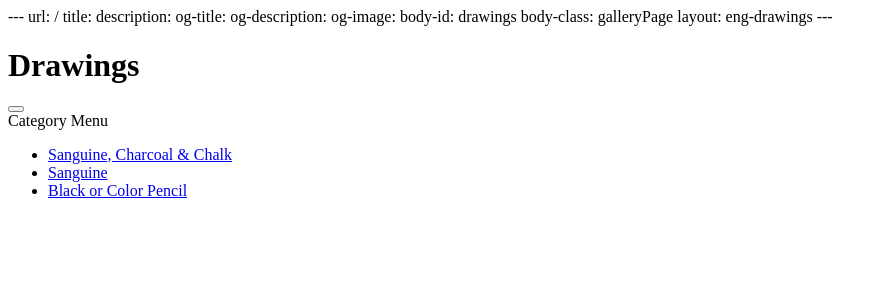
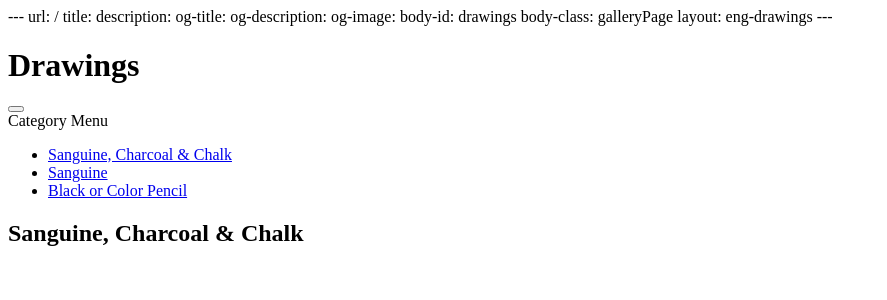
Before and after one commit to nico-watine/nicolas-watine-fr, a PHP site: page /eng/drawings in a window 1280 px wide. Shown: the top 300 px of the page, without its empty margins (0-887 px from the left). Run offline with PHP 8.4, Linux system fonts and the light colour scheme.

Commit message:
Set up first section container

```diff
--- a/src/pages/eng/drawings.php
+++ b/src/pages/eng/drawings.php
@@ -25,3 +25,6 @@ layout: eng-drawings
 		</nav>
 	</div>
 </div>
+<div class="row gallery artCard-grid small-up-1 medium-up-2 large-up-4" id="sanguine-charcoal-chalk">
+	<h2 class="subCategory-heading white serif text-center">Sanguine, Charcoal &amp; Chalk</h2>
+</div>
```
